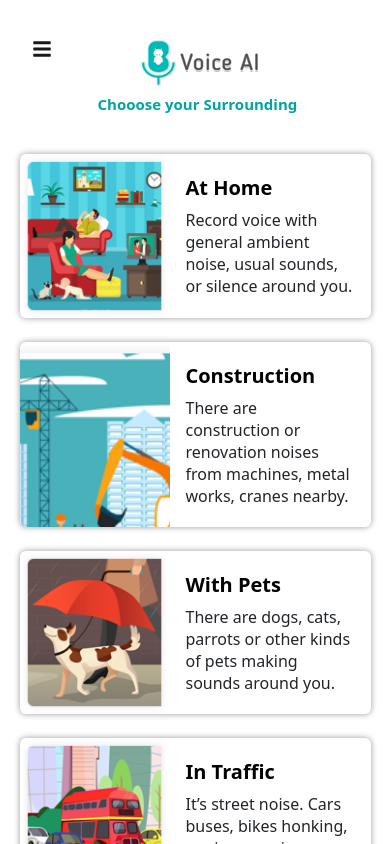
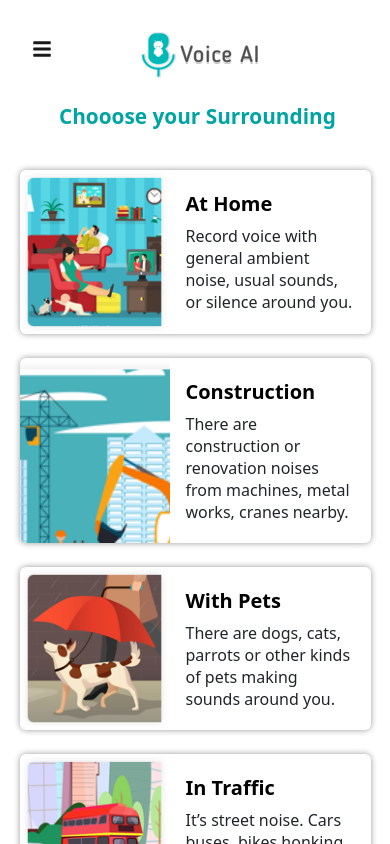
Before and after one commit to harshvar2/voiceaidashboard, a Next.js app: page /home in a window 390 px wide. Shown: the top 844 px of the page. Built offline with nearby package versions, Linux system fonts and the light colour scheme.

Commit message:
fixed imporvements

```diff
--- a/components/Dashboard.js
+++ b/components/Dashboard.js
@@ -66,7 +66,8 @@ const data =
 const Dashboard = () => {
     return (
         <div >
-            <Navbar  sticky="top">
+
+            <Navbar  sticky="top" className="pt-0">
                 <Navbar.Brand className={`d-block d-md-none ${styles.Fabars}`} size="3x"  ><FaBars /></Navbar.Brand>
                 <Container fluid className={styles.navbarContainer}>
                     <div href="#home" className={styles.navbar}><img src="/images/bitmap-copy-67.jpg" srcSet="/images/bitmap-copy-67@2x.jpg 2x,
--- a/styles/Dashboard.module.css
+++ b/styles/Dashboard.module.css
@@ -109,7 +109,8 @@
     flex-direction: column;
     justify-content: center;
     align-items: center;
-    padding-top: 0rem;
+    margin-top: 0rem;
+    padding-bottom: 1rem;
   }
   .navbarContainer {
     flex-direction: column;
@@ -118,6 +119,6 @@
   }
   .chooseYourSurrounding {
     padding-left: 0.3rem;
-    font-size: 15px;
+    font-size: 1.3rem;
   }
 }
```
Also changed, not shown: components/Login.js (+10 -2 lines), 1 other file (tests, documents, lock files or other folders).
